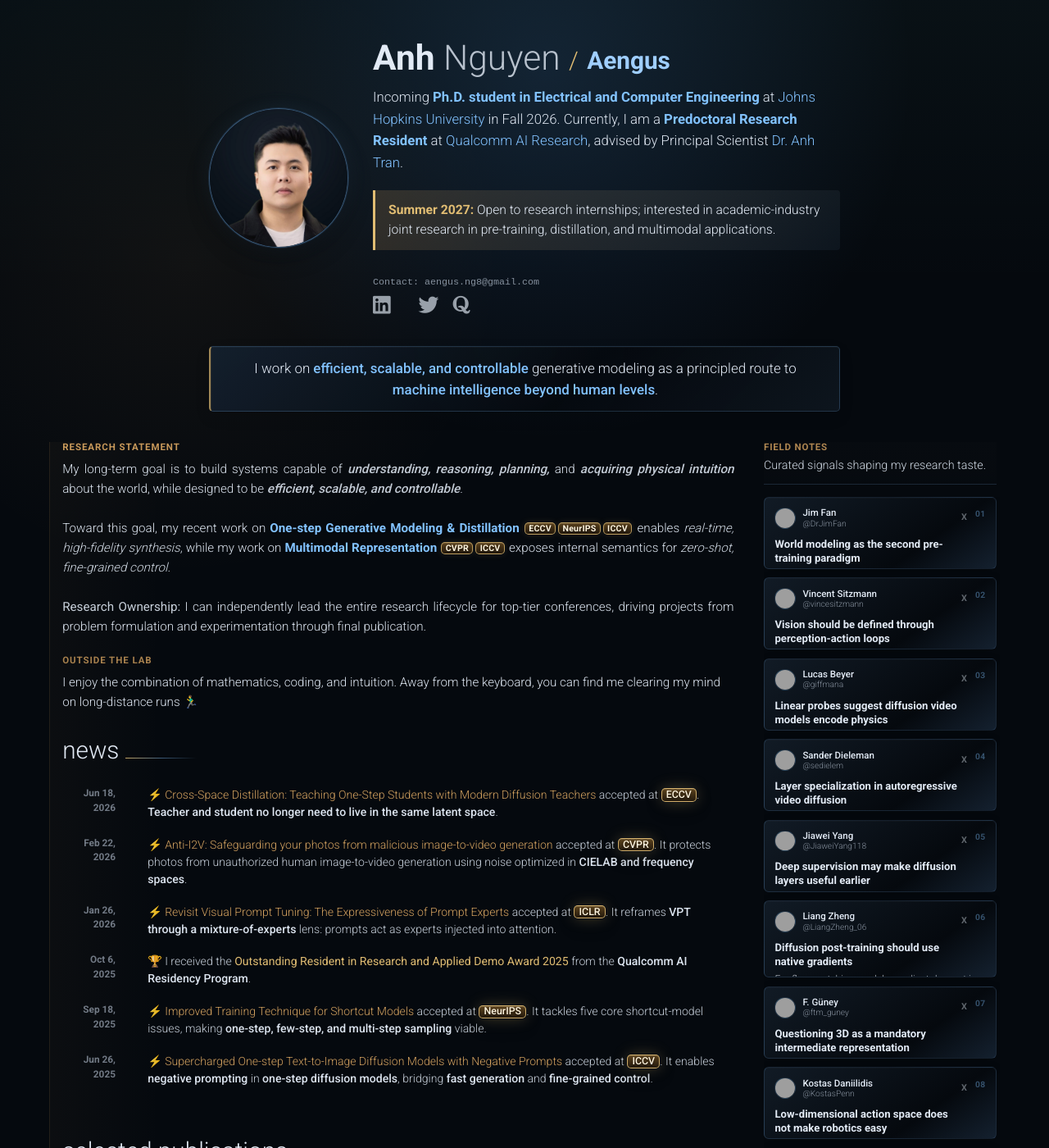
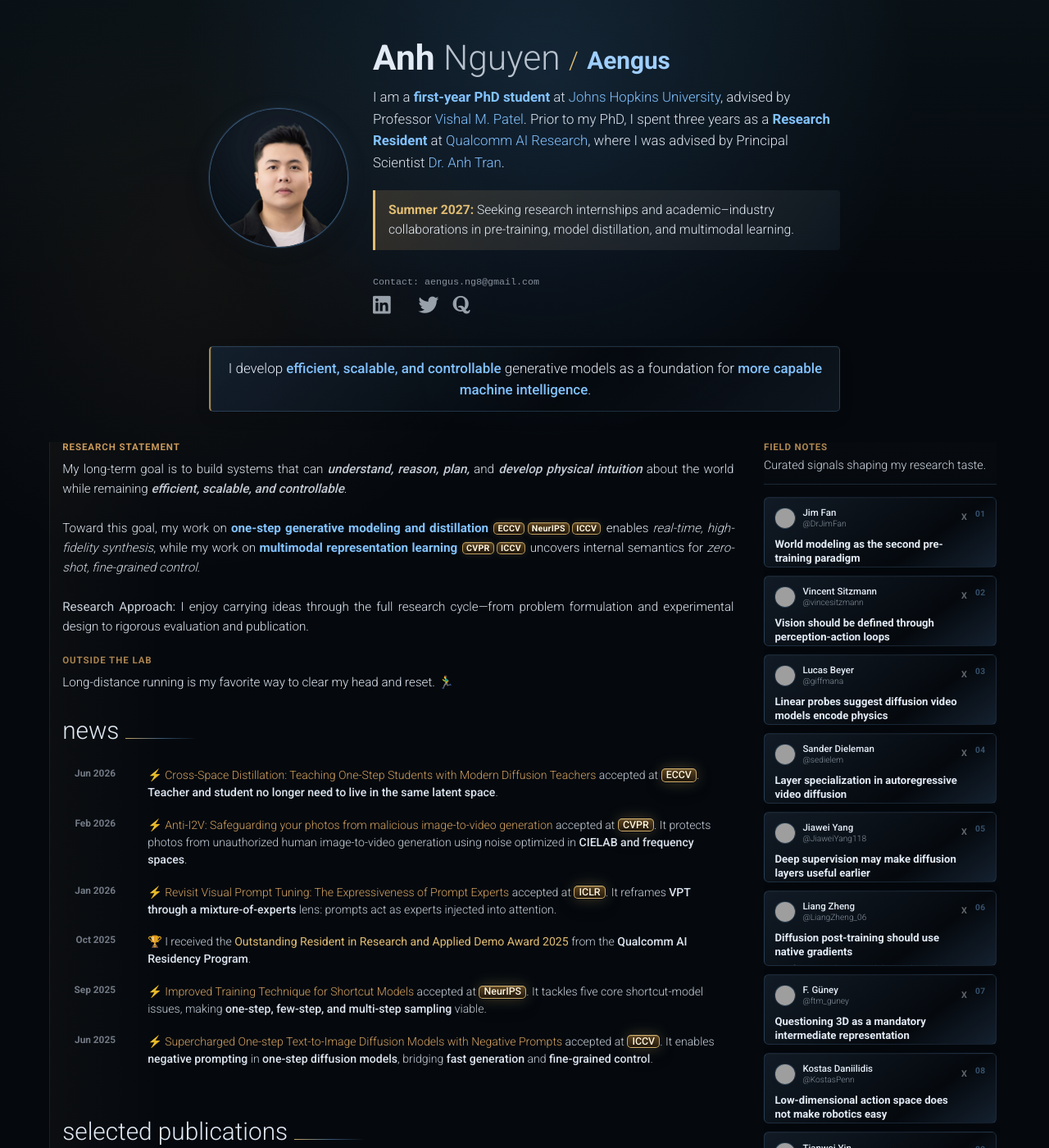
Before and after one commit to aengusng8/aengusng8.github.io, a Jekyll site: the page built from _pages/about.md, in a window 1280 px wide and 1400 px high. Shown: the whole window at 82% size. Built offline with Jekyll 4.4.1, drawn with Linux system fonts in a browser that asks for light colours; comment, search, counter and statistics services are not loaded; a style sheet for code colours, icons or effects is not loaded; grey boxes are pictures that could not be loaded.

Commit message:
Update homepage bio and research copy

```diff
--- a/_config.yml
+++ b/_config.yml
@@ -2,16 +2,16 @@
 # Site settings
 # -----------------------------------------------------------------------------
 
-title: Anh Nguyen | Johns Hopkins University ECE Ph.D. Student # the website title (if blank, full name will be used instead)
+title: Anh Nguyen | PhD Student at Johns Hopkins University # the website title (if blank, full name will be used instead)
 first_name: Anh
 middle_name:
 last_name: Nguyen
 email: aengus.ng8@gmail.com
 description: > # the ">" symbol means to ignore newlines until "footer_text:"
-  Anh Nguyen is an incoming Ph.D. student in Electrical and Computer Engineering at Johns Hopkins University and a Predoctoral Research Resident at Qualcomm AI Research, working on efficient, scalable, controllable generative modeling.
+  Anh Nguyen is a first-year PhD student at Johns Hopkins University advised by Professor Vishal M. Patel. His research focuses on generative modeling.
 footer_text: >
   Powered by <a href="https://jekyllrb.com/" target="_blank">Jekyll</a> with <a href="https://github.com/alshedivat/al-folio">al-folio</a> theme.
-keywords: Anh Nguyen, Anh Nguyen JHU, Anh Nguyen Johns Hopkins, Johns Hopkins University, ECE Ph.D. student, Qualcomm AI Research, machine learning, AI, artificial intelligence, deep learning, generative models, diffusion models, multimodal intelligence  # add your own keywords or leave empty
+keywords: Anh Nguyen, Anh Nguyen JHU, Anh Nguyen Johns Hopkins, Johns Hopkins University, PhD student, Qualcomm AI Research, machine learning, AI, artificial intelligence, deep learning, generative models, diffusion models, multimodal intelligence  # add your own keywords or leave empty
 
 lang: en # the language of your site (for example: en, fr, cn, ru, etc.)
 # -----------------------------------------------------------------------------
--- a/_data/cv.yml
+++ b/_data/cv.yml
@@ -1,7 +1,7 @@
 - title: Education
   type: time_table
   contents:
-    - title: Ph.D. in Computer Science
+    - title: PhD in Computer Science
       institution: Stanford University, California, United States
       year: 2022
       description:
--- a/_includes/news.html
+++ b/_includes/news.html
@@ -13,7 +13,7 @@
               {% endif %}
               {% for item in news limit: news_limit %}
                 <tr>
-                  <th scope="row">{{ item.date | date: "%b %-d, %Y" }}</th>
+                  <th scope="row">{{ item.date | date: "%b %Y" }}</th>
                   <td>
                     {% if item.inline -%}
                       {%- if item.summary -%}
--- a/_pages/about.md
+++ b/_pages/about.md
@@ -2,16 +2,16 @@
 layout: about
 title: about
 permalink: /
-description: Anh Nguyen is an incoming Ph.D. student in Electrical and Computer Engineering at Johns Hopkins University and a Predoctoral Research Resident at Qualcomm AI Research, working on efficient, scalable, controllable generative modeling.
-keywords: Anh Nguyen, Anh Nguyen JHU, Anh Nguyen Johns Hopkins, Johns Hopkins University, ECE Ph.D. student, Qualcomm AI Research, generative modeling, diffusion models, multimodal intelligence
+description: Anh Nguyen is a first-year PhD student at Johns Hopkins University advised by Professor Vishal M. Patel. His research focuses on generative modeling.
+keywords: Anh Nguyen, Anh Nguyen JHU, Anh Nguyen Johns Hopkins, Johns Hopkins University, PhD student, Qualcomm AI Research, generative modeling, diffusion models, multimodal intelligence
 subtitle: |+
   <div style="font-size: 1.05em; line-height: 1.6; margin-bottom: 20px;">
-    Incoming <span style="color: var(--profile-blue); font-weight: bold;">Ph.D. student in Electrical and Computer Engineering</span> at <a href="https://www.jhu.edu/" target="_blank" style="color: var(--profile-blue); text-decoration: none;">Johns Hopkins University</a> in Fall 2026. Currently, I am a <span style="color: var(--profile-blue); font-weight: bold;">Predoctoral Research Resident</span> at <a href="https://www.qualcomm.com/research/artificial-intelligence" target="_blank" style="color: var(--profile-blue); text-decoration: none;">Qualcomm AI Research</a>, advised by Principal Scientist <a href="https://scholar.google.com/citations?user=FYZ5ODQAAAAJ&hl=en" target="_blank" style="color: var(--profile-blue); text-decoration: none;">Dr. Anh Tran</a>.
+    I am a <span style="color: var(--profile-blue); font-weight: bold;">first-year PhD student</span> at <a href="https://www.jhu.edu/" target="_blank" style="color: var(--profile-blue); text-decoration: none;">Johns Hopkins University</a>, advised by Professor <a href="https://scholar.google.com/citations?user=AkEXTbIAAAAJ&hl=en" target="_blank" style="color: var(--profile-blue); text-decoration: none;">Vishal M. Patel</a>. Prior to my PhD, I spent three years as a <span style="color: var(--profile-blue); font-weight: bold;">Research Resident</span> at <a href="https://www.qualcomm.com/research/artificial-intelligence" target="_blank" style="color: var(--profile-blue); text-decoration: none;">Qualcomm AI Research</a>, where I was advised by Principal Scientist <a href="https://scholar.google.com/citations?user=FYZ5ODQAAAAJ&hl=en" target="_blank" style="color: var(--profile-blue); text-decoration: none;">Dr. Anh Tran</a>.
   </div>
 
   <div class="profile-opportunity-card">
     <span class="profile-opportunity-card__label">Summer 2027:</span>
-    Open to research internships; interested in academic-industry joint research in pre-training, distillation, and multimodal applications.
+    Seeking research internships and academic–industry collaborations in pre-training, model distillation, and multimodal learning.
   </div>
 
 profile:
@@ -28,7 +28,7 @@ social: true  # includes social icons at the bottom of a page
 <div class="research-thesis-card">
     <div class="research-thesis-card__inner">
         <span class="research-thesis-line">
-            I work on <span class="research-thesis-line__focus">efficient, scalable, and controllable</span> generative modeling as a principled route to <span class="research-thesis-line__focus">machine intelligence beyond human levels</span>.
+            I develop <span class="research-thesis-line__focus">efficient, scalable, and controllable</span> generative models as a foundation for <span class="research-thesis-line__focus">more capable machine intelligence</span>.
         </span>
     </div>
 </div>
@@ -39,17 +39,17 @@ social: true  # includes social icons at the bottom of a page
   <div class="research-core__main">
     <div class="research-core__statement" style="text-align: justify;">
       <div class="section-kicker">Research Statement</div>
-      My long-term goal is to build systems capable of <span class="rs-goal-em">understanding, reasoning, planning,</span> and <span class="rs-goal-em">acquiring physical intuition</span> about the world, while designed to be <span class="rs-goal-em">efficient, scalable, and controllable</span>.
+      My long-term goal is to build systems that can <span class="rs-goal-em">understand, reason, plan,</span> and <span class="rs-goal-em">develop physical intuition</span> about the world while remaining <span class="rs-goal-em">efficient, scalable, and controllable</span>.
       <br><br>
-      Toward this goal, my recent work on <a class="rs-link" href="#selected-publications">One-step Generative Modeling & Distillation</a> <span class="rs-badge-group"><a class="rs-badge" href="#selected-publications">ECCV</a><a class="rs-badge" href="#selected-publications">NeurIPS</a><a class="rs-badge" href="#selected-publications">ICCV</a></span> enables <span class="rs-outcome">real-time, high-fidelity synthesis</span>, while my work on <a class="rs-link" href="#selected-publications">Multimodal Representation</a> <span class="rs-badge-group"><a class="rs-badge" href="#selected-publications">CVPR</a><a class="rs-badge" href="#selected-publications">ICCV</a></span> exposes internal semantics for <span class="rs-outcome">zero-shot, fine-grained control</span>.
+      Toward this goal, my work on <a class="rs-link" href="#selected-publications">one-step generative modeling and distillation</a> <span class="rs-badge-group"><a class="rs-badge" href="#selected-publications">ECCV</a><a class="rs-badge" href="#selected-publications">NeurIPS</a><a class="rs-badge" href="#selected-publications">ICCV</a></span> enables <span class="rs-outcome">real-time, high-fidelity synthesis</span>, while my work on <a class="rs-link" href="#selected-publications">multimodal representation learning</a> <span class="rs-badge-group"><a class="rs-badge" href="#selected-publications">CVPR</a><a class="rs-badge" href="#selected-publications">ICCV</a></span> uncovers internal semantics for <span class="rs-outcome">zero-shot, fine-grained control</span>.
       <br><br>
-      <span class="rs-label">Research Ownership:</span> I can independently lead the entire research lifecycle for top-tier conferences, driving projects from problem formulation and experimentation through final publication.
+      <span class="rs-label">Research Approach:</span> I enjoy carrying ideas through the full research cycle—from problem formulation and experimental design to rigorous evaluation and publication.
     </div>
 
     <!-- OUTSIDE THE LAB SECTION -->
     <div>
       <div class="section-kicker section-kicker--quiet">Outside the Lab</div>
-      I enjoy the combination of mathematics, coding, and intuition. Away from the keyboard, you can find me clearing my mind on long-distance runs 🏃‍♂️
+      Long-distance running is my favorite way to clear my head and reset. 🏃‍♂️
     </div>
 
     <div class="news">
@@ -66,7 +66,7 @@ social: true  # includes social icons at the bottom of a page
         {% endif %}
         {% for item in news limit: news_limit %}
           <tr>
-            <th scope="row">{{ item.date | date: "%b %-d, %Y" }}</th>
+            <th scope="row">{{ item.date | date: "%b %Y" }}</th>
             <td>
               {% if item.inline -%}
                 {%- if item.summary -%}
```
Also changed, not shown: _includes/metadata.html (+1 -6 lines).
